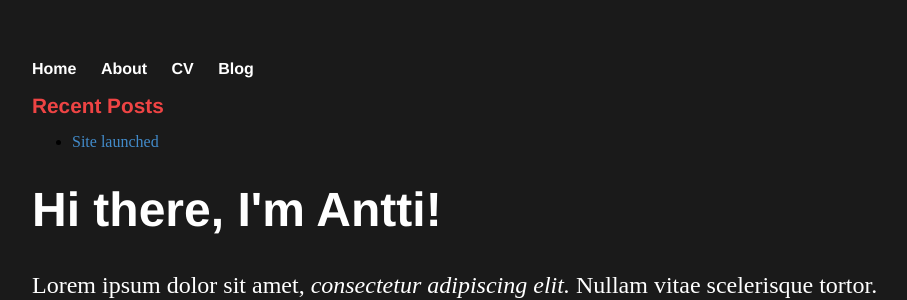
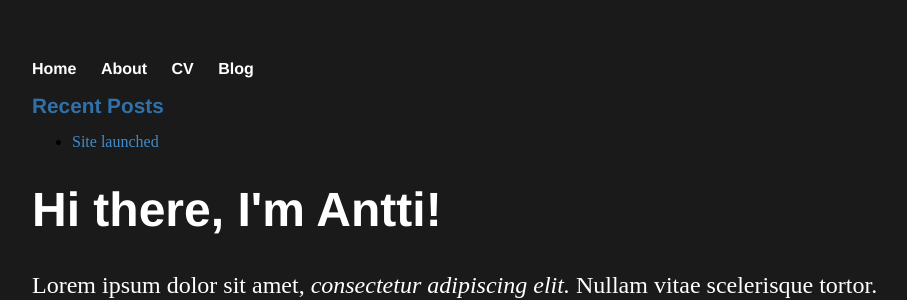
Before and after one commit to plantecophys/plantecophys, a Jekyll site: the page built from index.html, in a window 1280 px wide. Shown: the top 300 px of the page, without its empty margins (160-1067 px from the left). Built offline with Jekyll 4.4.1, drawn with Linux system fonts in a browser that asks for light colours; the list of posts is cut into pages by our own code.

Commit message:
Update main.css

```diff
--- a/css/main.css
+++ b/css/main.css
@@ -67,6 +67,6 @@ ul.posts li {
 }
 
 .well h1 {
-    color: #ee4444;
+    color: #3071a9;
     font-size: 1.3em;
 }
```
